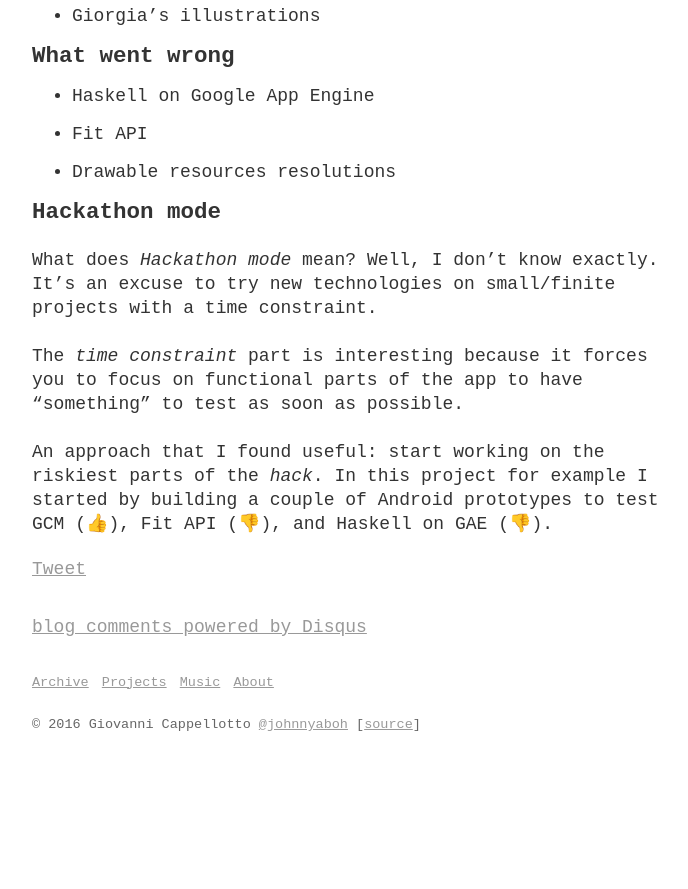
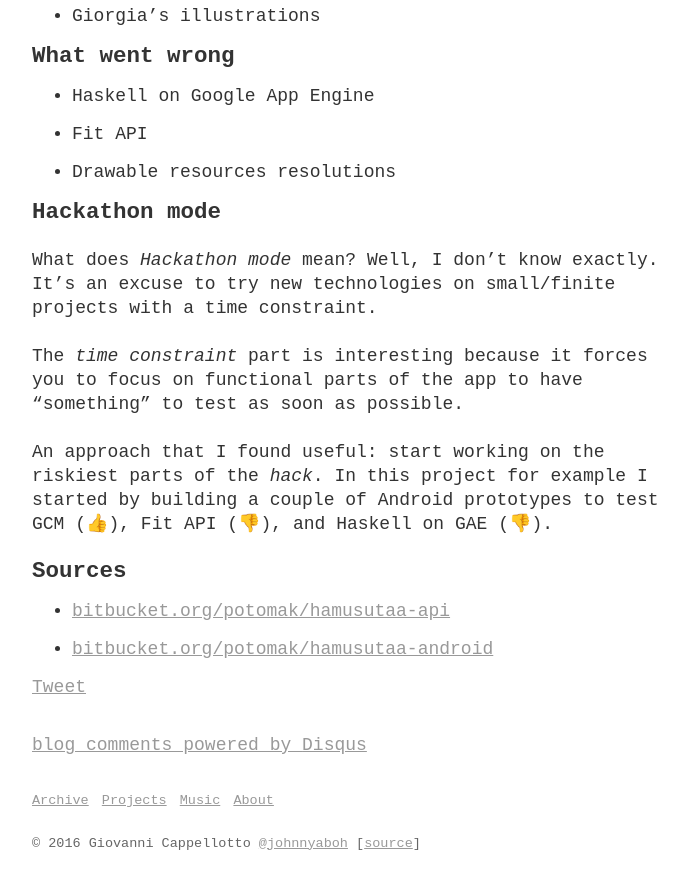
Before and after one commit to curlybracketshq/giovanni.curlybrackets.it, a Jekyll site: the page built from _posts/2016-04-16-android-experiment-contest-post-mortem.markdown, in a window 1280 px wide and 900 px high, scrolled down 4615 px. Shown: the top 889 px of the window, without its empty margins (288-976 px from the left). Built offline with Jekyll 4.4.1, drawn with Linux system fonts in a browser that asks for light colours; comment, search, counter and statistics services are not loaded; before the commit the page ends 5396 px from its top, so only the background shows below that.

Commit message:
Add link to sources

```diff
--- a/_posts/2016-04-16-android-experiment-contest-post-mortem.markdown
+++ b/_posts/2016-04-16-android-experiment-contest-post-mortem.markdown
@@ -158,3 +158,8 @@ functional parts of the app to have "something" to test as soon as possible.
 An approach that I found useful: start working on the riskiest parts of the
 *hack*. In this project for example I started by building a couple of Android
 prototypes to test GCM (👍), Fit API (👎), and Haskell on GAE (👎).
+
+### Sources
+
+* [bitbucket.org/potomak/hamusutaa-api](https://bitbucket.org/potomak/hamusutaa-api)
+* [bitbucket.org/potomak/hamusutaa-android](https://bitbucket.org/potomak/hamusutaa-android)
```
